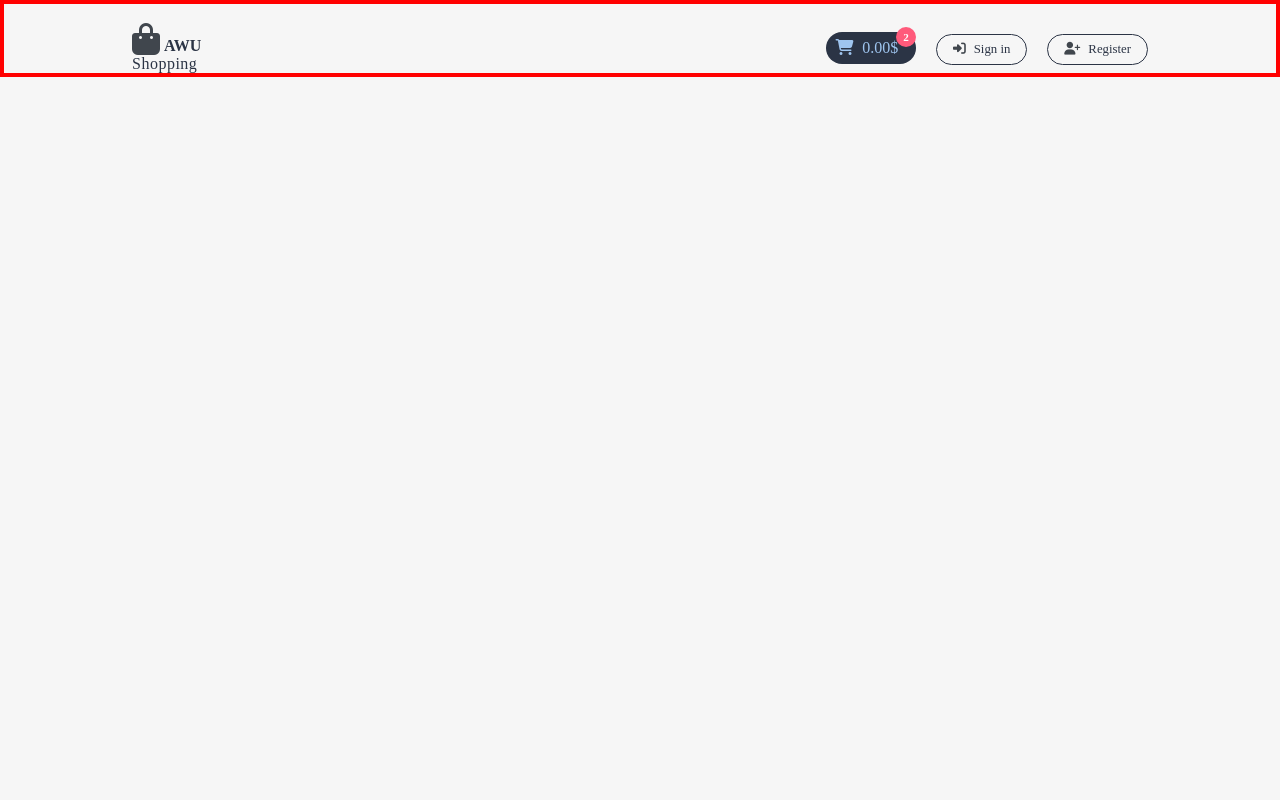
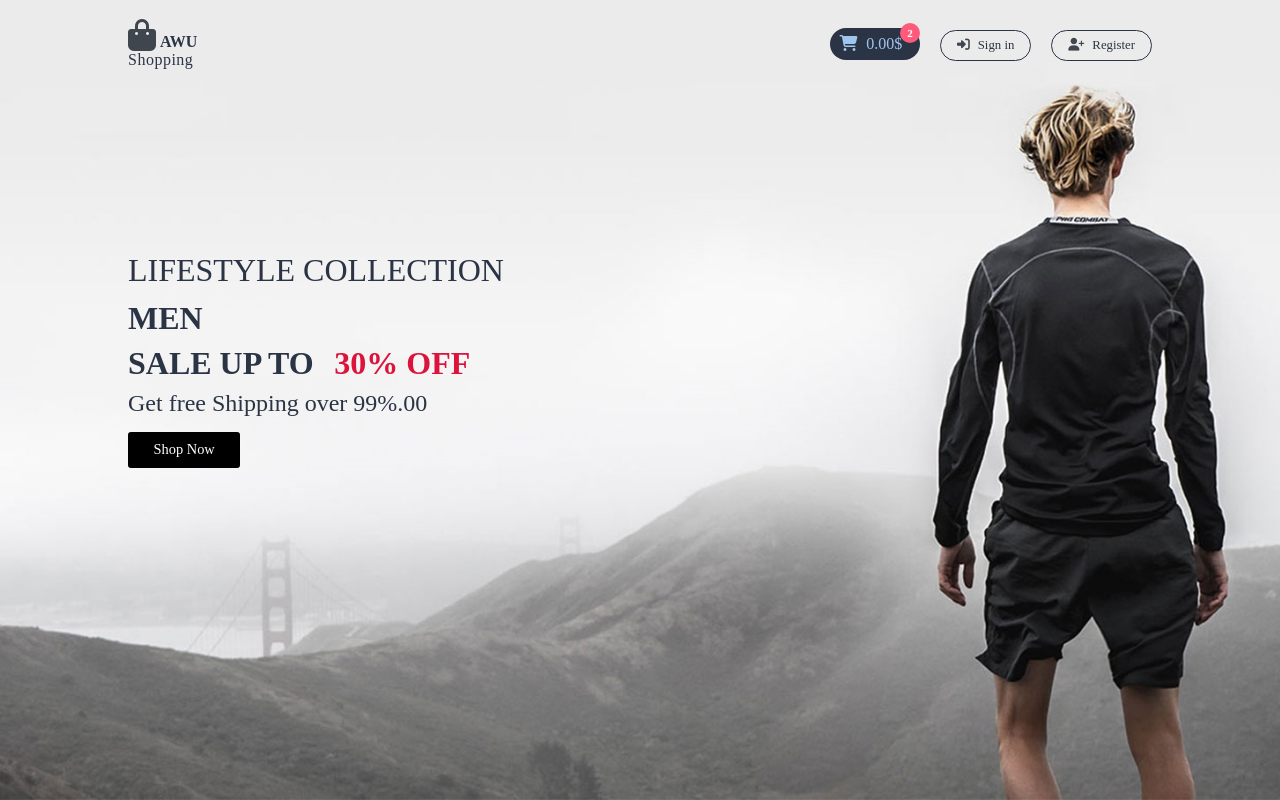
Before and after one commit to bilelmahmoud/ECOMMERCE-WEBSITE, a plain HTML site: page index.html in a window 1280 px wide. Drawn offline with Linux system fonts and the light colour scheme.

Commit message:
Concevoir la section HERO

```diff
--- /dev/null
+++ b/css/pages/index.css
@@ -0,0 +1,56 @@
+div.top-img{
+    position: relative;
+    background-image: url(../../img/bac.jpg);
+    height: 100vh;
+    background-repeat: no-repeat;
+    background-size: cover;
+}
+
+section.content{
+    font-size: 2rem;
+    position: absolute;
+    top: 45%;
+    transform: translateY(-50%);
+    margin-left: 10%;
+& .lifestyle{
+    text-transform: uppercase;
+}
+& .men{
+    font-weight: bold;
+    text-transform: uppercase;
+    margin-top: 0.7rem;
+
+}
+
+& .sale{
+    font-weight: bold;
+    text-transform: uppercase;
+    margin-block: 0.5rem;
+}
+
+& .sale span{
+    color: crimson;
+    margin-left: 0.8rem;
+}
+
+& .free-shipping{
+   font-size: 1.5rem;
+}
+
+& button{
+    background-color: black;
+    padding: 0.6rem 1.6rem;
+    color: white;
+    font-size: 0.9rem;
+    border-radius: 3px;
+    margin-top: 0.9rem;
+}
+
+}
+
+
+@media (width < 1000px) {
+    div.top-img{
+        background-position: left;
+    }
+}
--- a/index.html
+++ b/index.html
@@ -6,11 +6,13 @@
     <title>Document</title>
     <link rel="stylesheet" href="./css/global.css">
     <link rel="stylesheet" href="./css/header.css">
+    <link rel="stylesheet" href="/css/pages/index.css">
     <link rel="shortcut icon" href="/img/bag-shopping-solid.svg" type="image/x-icon">
     <link rel="stylesheet" href="https://cdnjs.cloudflare.com/ajax/libs/font-awesome/6.6.0/css/all.min.css" integrity="sha512-Kc323vGBEqzTmouAECnVceyQqyqdsSiqLQISBL29aUW4U/M7pSPA/gEUZQqv1cwx4OnYxTxve5UMg5GT6L4JJg==" crossorigin="anonymous" referrerpolicy="no-referrer" />
 </head>
 <body>
-<header class="flex border">
+    <div class="top-img">
+        <header class="flex ">
         <div class="logo">
             <i class="fa-solid fa-bag-shopping"></i>
             <span style="font-weight: bold;">AWU</span>
@@ -32,5 +34,16 @@
             </a>
         </div>
         </header>
+        <section class="content">
+            <p class="lifestyle">lifestyle collection</p>
+            <p class="men">MEN</p>
+            <p class="sale">Sale up to <span>30% OFF</span></p>
+            <p class="free-shipping">Get free Shipping over 99%.00</p>
+            <button>
+              Shop Now
+            </button>
+        </section>
+    </div>
+
 </body>
 </html>
```
Also changed, not shown: img/1.png (added), img/2.webp (added), img/3.webp (added), img/4.webp (added), img/5.webp (added), img/6.webp (added), img/7.webp (added), img/8.png (added), img/Apple_Watch_Series_9_GPS_45mm_Starlight.webp (added), img/bac.jpg (added), img/belt.webp (added), img/cards holder.webp (added). Lines whose indentation alone changed are shown as unchanged.
